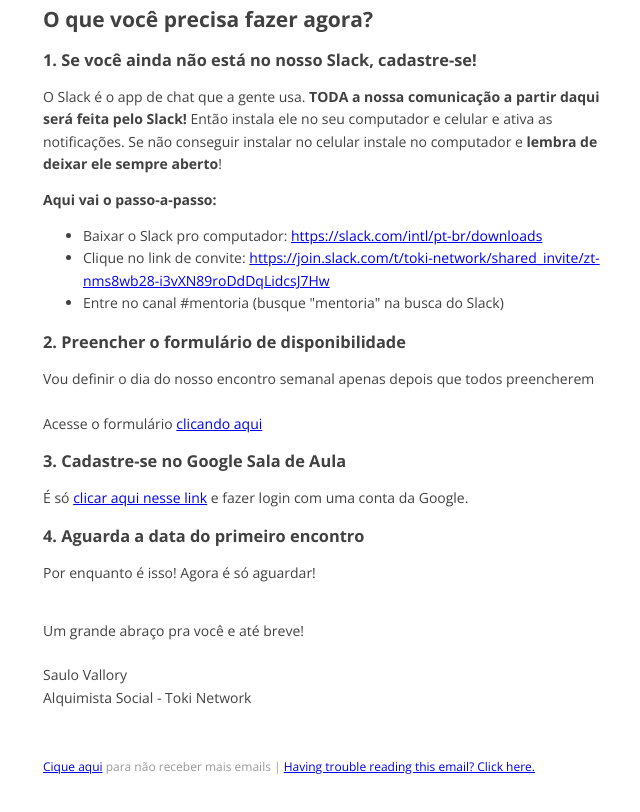
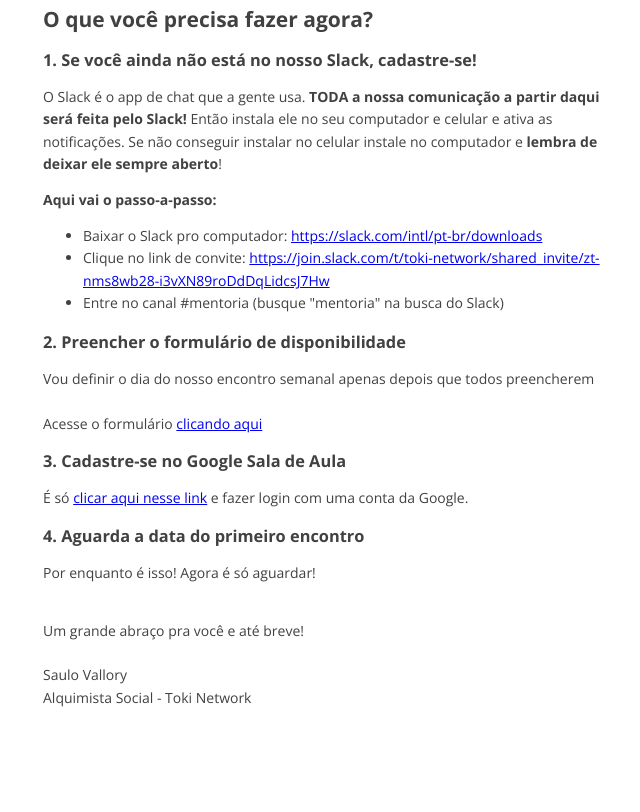
Before and after one commit to tokilabs/mentoria, a plain HTML site: page primeiros-passos/index.html in a window 1280 px wide. Shown: the part 975-1787 px from the top of the page, without its empty margins (317-957 px from the left). After the commit the page ends 1734 px from the top, so only its background shows below. Drawn offline with nearby package versions, Linux system fonts and the light colour scheme.

Commit message:
Remove links que só fazem sentido no email

```diff
--- a/primeiros-passos/index.html
+++ b/primeiros-passos/index.html
@@ -429,58 +429,6 @@
                     </tbody>
                   </table>
                 </div>
-                <div
-                  data-slot-container="1"
-                  class="mj-column-per-100 outlook-group-fix ui-sortable"
-                  style="
-                    font-size: 13px;
-                    text-align: left;
-                    direction: ltr;
-                    display: inline-block;
-                    vertical-align: top;
-                    width: 100%;
-                  "
-                >
-                  <table
-                    border="0"
-                    cellpadding="0"
-                    cellspacing="0"
-                    role="presentation"
-                    style="vertical-align: top"
-                    width="100%"
-                  >
-                    <tbody>
-                      <tr>
-                        <td
-                          align="left"
-                          style="padding: 20px 20px; word-break: break-word"
-                        >
-                          <div
-                            data-slot="text"
-                            style="
-                              font-family: 'Open Sans', Helvetica, Arial,
-                                sans-serif !important;
-                              font-size: 12px !important;
-                              line-height: 1.4 !important;
-                              text-align: left !important;
-                              color: #999999 !important;
-                            "
-                          >
-                            <a
-                              href="https://mautic.toki.space/email/unsubscribe/xxxxxxxxxxxxxx"
-                              >Cique aqui</a
-                            >
-                            para não receber mais emails |
-                            <a
-                              href="https://mautic.toki.space/email/view/xxxxxxxxxxxxxx"
-                              >Having trouble reading this email? Click here.</a
-                            >
-                          </div>
-                        </td>
-                      </tr>
-                    </tbody>
-                  </table>
-                </div>
               </td>
             </tr>
           </tbody>
```
